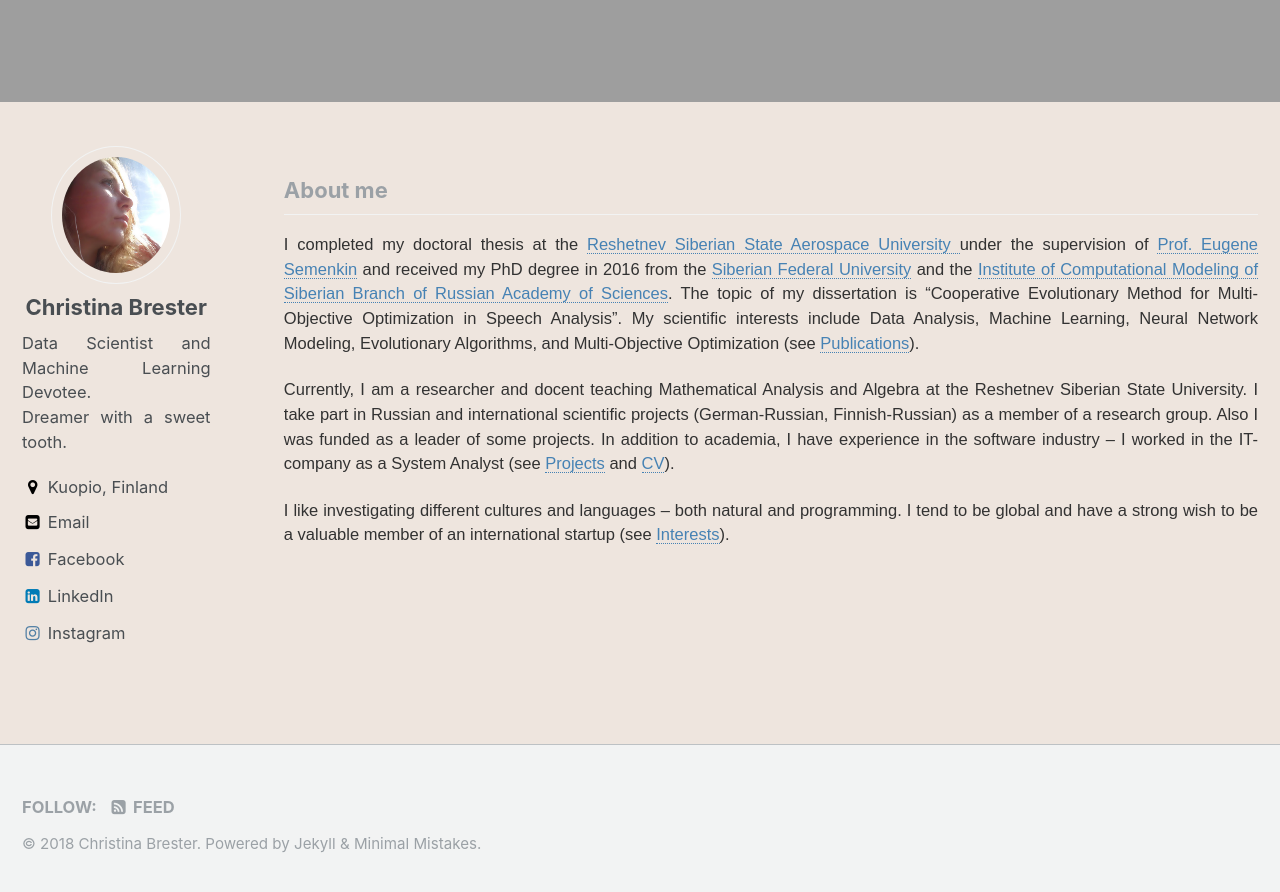
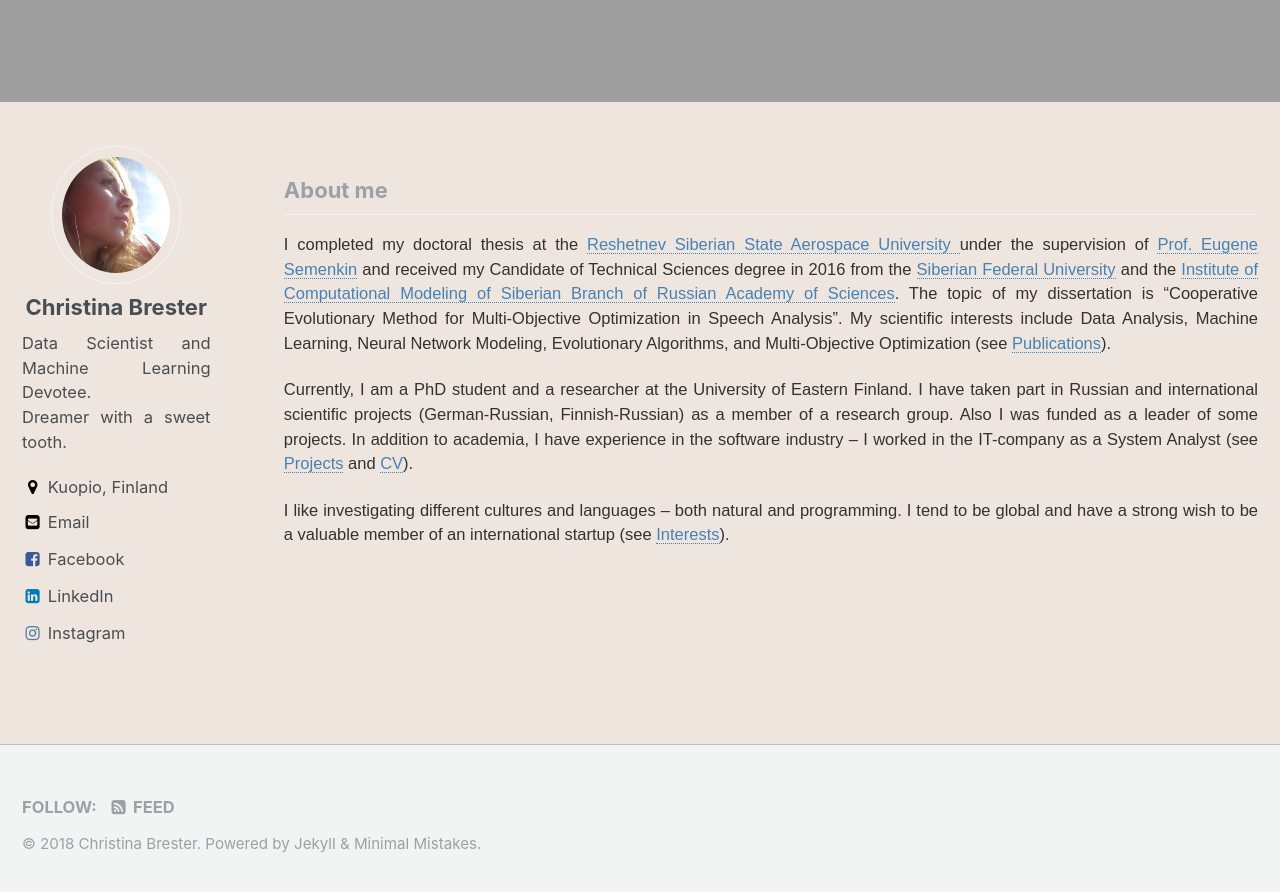
Before and after one commit to christinabrester/brester, a Jekyll site: the page built from index.html, in a window 1280 px wide and 900 px high, scrolled down 958 px. Shown: the top 892 px of the window. Built offline with Jekyll 4.4.1, drawn with Linux system fonts in a browser that asks for light colours; the list of posts is cut into pages by our own code.

Commit message:
candidate

```diff
--- a/index.html
+++ b/index.html
@@ -22,8 +22,8 @@
 
 
 <!---<h3 class="archive__subtitle">{{ site.data.ui-text[site.locale].recent_posts | default: "About me" }}</h3>-->
-<p class="aboutme"> I completed my doctoral thesis at the <a target="_blank" href="http://en.sibsau.ru"> Reshetnev Siberian State Aerospace University </a> under the supervision of <a target="_blank" href="https://scholar.google.com/citations?user=nhUuuNQAAAAJ&hl=th"> Prof. Eugene Semenkin</a> and received my PhD degree in 2016 from the <a target="_blank" href="http://www.sfu-kras.ru/en"> Siberian Federal University</a> and the  <a target="_blank" href="http://icm.krasn.ru/index.php?lang=eng"> Institute of Computational Modeling of Siberian Branch of Russian Academy of Sciences</a>. The topic of my dissertation is “Cooperative Evolutionary Method for Multi-Objective Optimization in Speech Analysis”. My scientific interests include Data Analysis, Machine Learning, Neural Network Modeling, Evolutionary Algorithms, and Multi-Objective Optimization (see <a target="_blank" href="/_pages/publications/"> Publications</a>). </p>
-<p class="aboutme"> Currently, I am a researcher and docent teaching Mathematical Analysis and Algebra at the Reshetnev Siberian State University. I take part in Russian and international scientific projects (German-Russian, Finnish-Russian) as a member of a research group. Also I was funded as a leader of some projects. In addition to academia, I have experience in the software industry – I worked in the IT-company as a System Analyst (see <a target="_blank" href="/_pages/projects/"> Projects</a> and <a target="_blank" href="/documents/CV_Brester.pdf"> CV</a>). </p>
+<p class="aboutme"> I completed my doctoral thesis at the <a target="_blank" href="http://en.sibsau.ru"> Reshetnev Siberian State Aerospace University </a> under the supervision of <a target="_blank" href="https://scholar.google.com/citations?user=nhUuuNQAAAAJ&hl=th"> Prof. Eugene Semenkin</a> and received my Candidate of Technical Sciences degree in 2016 from the <a target="_blank" href="http://www.sfu-kras.ru/en"> Siberian Federal University</a> and the  <a target="_blank" href="http://icm.krasn.ru/index.php?lang=eng"> Institute of Computational Modeling of Siberian Branch of Russian Academy of Sciences</a>. The topic of my dissertation is “Cooperative Evolutionary Method for Multi-Objective Optimization in Speech Analysis”. My scientific interests include Data Analysis, Machine Learning, Neural Network Modeling, Evolutionary Algorithms, and Multi-Objective Optimization (see <a target="_blank" href="/_pages/publications/"> Publications</a>). </p>
+<p class="aboutme"> Currently, I am a PhD student and a researcher at the University of Eastern Finland. I have taken part in Russian and international scientific projects (German-Russian, Finnish-Russian) as a member of a research group. Also I was funded as a leader of some projects. In addition to academia, I have experience in the software industry – I worked in the IT-company as a System Analyst (see <a target="_blank" href="/_pages/projects/"> Projects</a> and <a target="_blank" href="/documents/CV_Brester.pdf"> CV</a>). </p>
 <p class="aboutme"> I like investigating different cultures and languages – both natural and programming. I tend to be global and have a strong wish to be a valuable member of an international startup (see <a target="_blank" href="/_pages/interests/"> Interests</a>). </p>
 
 
```
Also changed, not shown: 2 other files.
